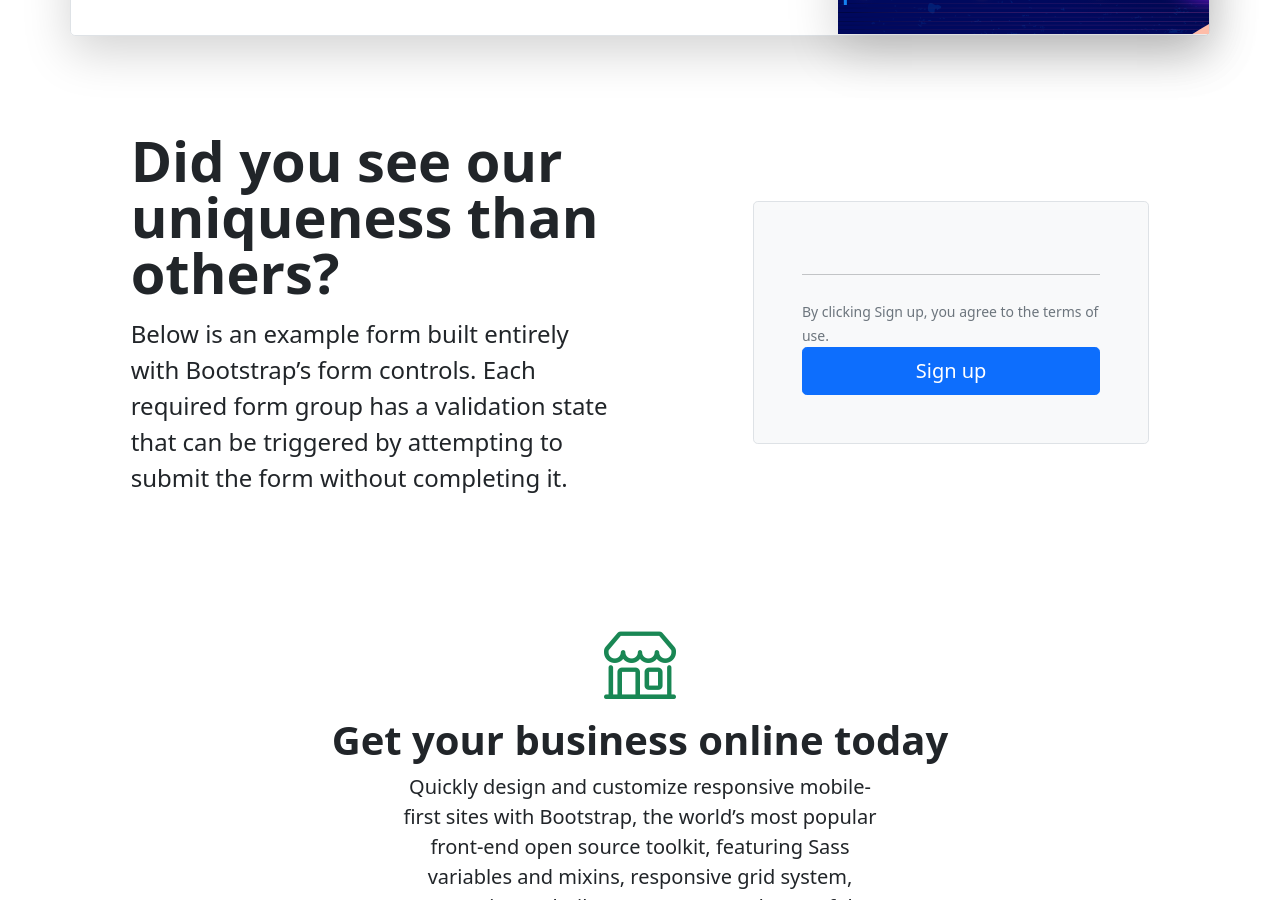
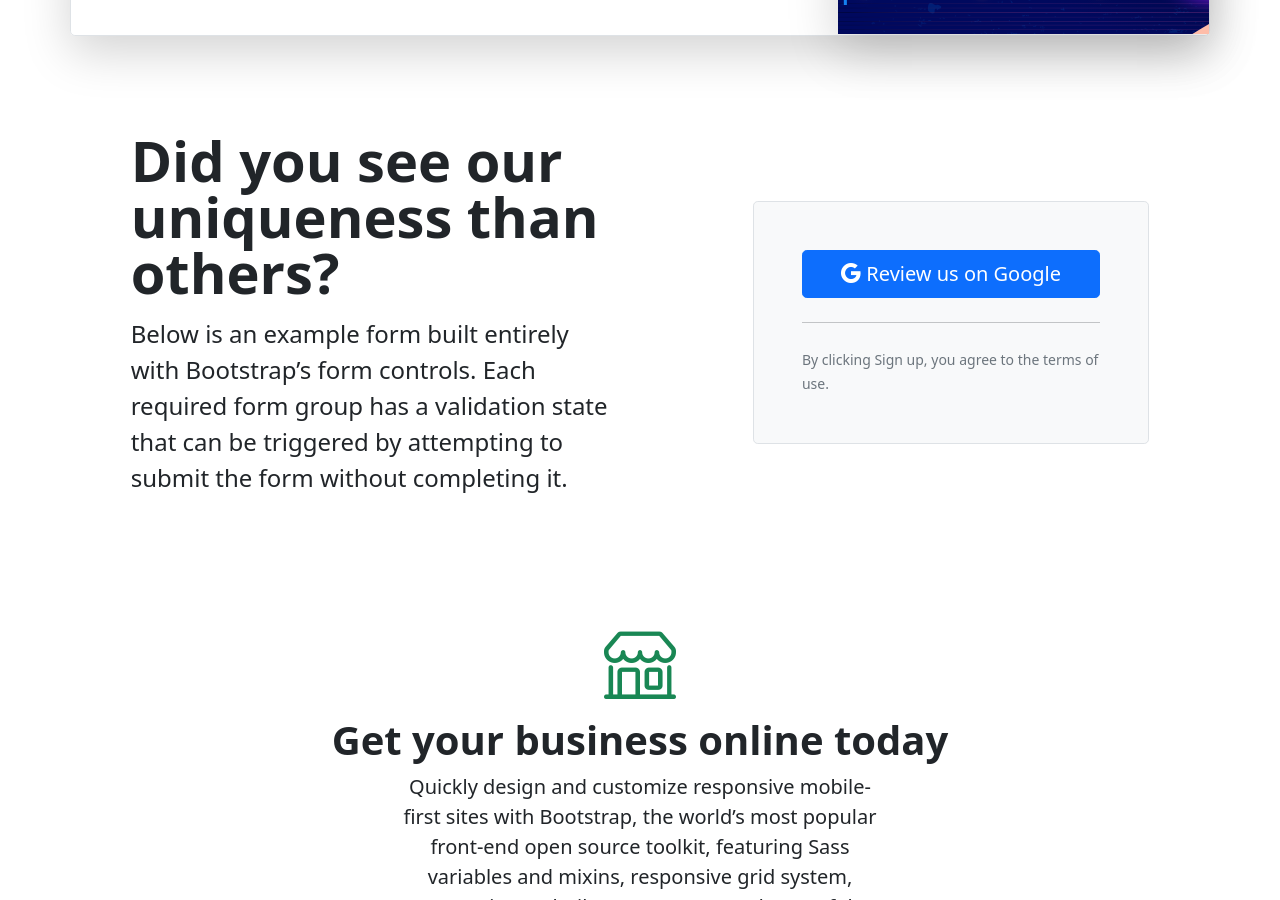
Before and after one commit to uslayer/uslayer.github.io, a Jekyll site: the page built from index.html, in a window 1280 px wide and 900 px high, scrolled down 1143 px. Built offline with Jekyll 4.4.1, drawn with Linux system fonts in a browser that asks for light colours; the list of posts is cut into pages by our own code.

Commit message:
Update index.html

```diff
--- a/index.html
+++ b/index.html
@@ -61,10 +61,12 @@ image: assets/images/blog/press-cover.jpg
         <div class="col-md-10 mx-auto col-lg-5">
           <div class="p-4 p-md-5 border rounded-3 bg-light">
 
+            <button class="w-100 btn btn-lg btn-primary" type="submit"><i class="bi bi-google"></i> Review us on Google</button>
+
             <hr class="my-4">
             <small class="text-muted">By clicking Sign up, you agree to the terms of use.</small>
           </dv>
-          <button class="w-100 btn btn-lg btn-primary" type="submit">Sign up</button>
+
         </div>
       </div>
     </div>
```
